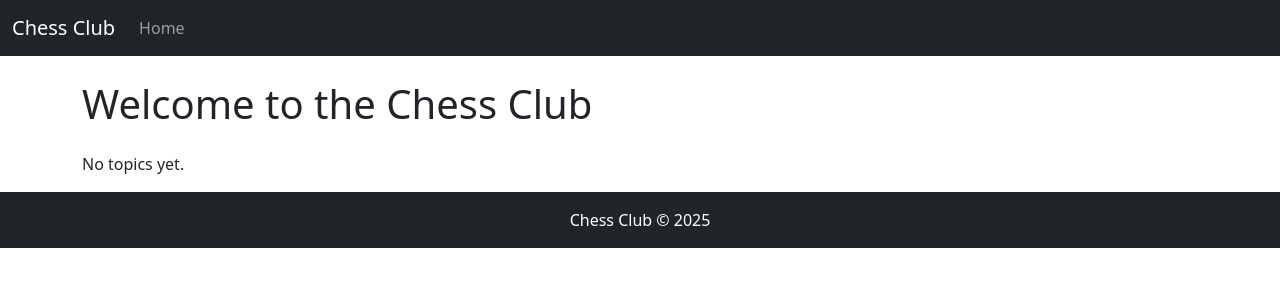
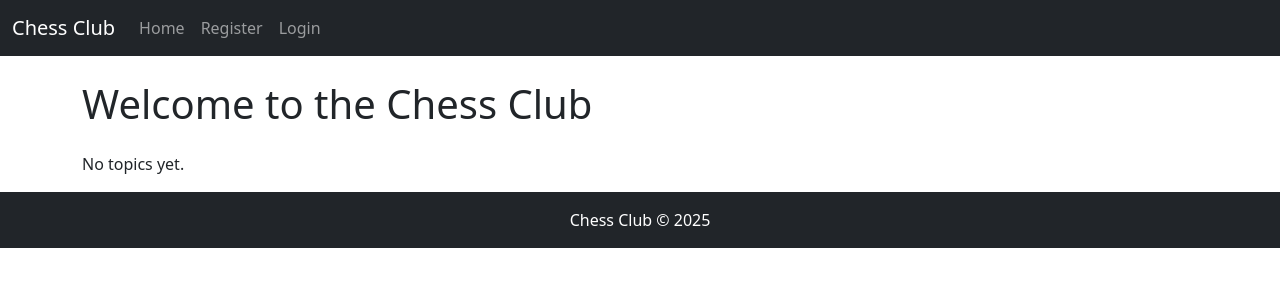
Before and after one commit to freed-man/mp3-chess, a Django app: page / in a window 1280 px wide. Shown: the top 300 px of the page. Run offline with Django 4.2, Linux system fonts and the light colour scheme; data that the repository does not hold is empty.

Commit message:
added login, logout and register links to navbar

```diff
--- a/templates/base.html
+++ b/templates/base.html
@@ -24,6 +24,18 @@
                     <li class="nav-item">
                         <a class="nav-link" href="{% url 'home' %}">Home</a>
                     </li>
+                    {% if user.is_authenticated %}
+                    <li class="nav-item">
+                        <a class="nav-link" href="{% url 'account_logout' %}">Logout</a>
+                    </li>
+                    {% else %}
+                    <li class="nav-item">
+                        <a class="nav-link" href="{% url 'account_signup' %}">Register</a>
+                    </li>
+                    <li class="nav-item">
+                        <a class="nav-link" href="{% url 'account_login' %}">Login</a>
+                    </li>
+                    {% endif %}
                 </ul>
             </div>
         </div>
```
